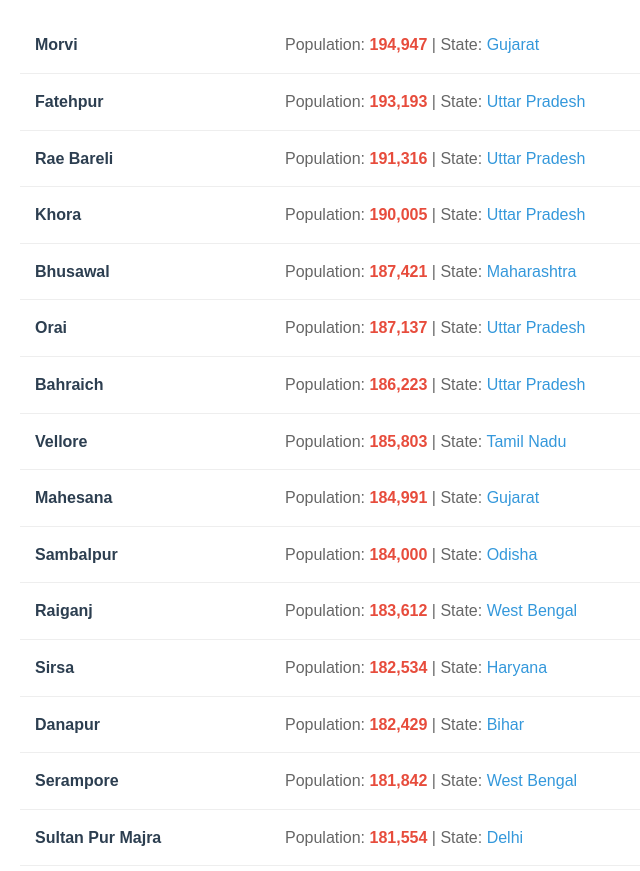
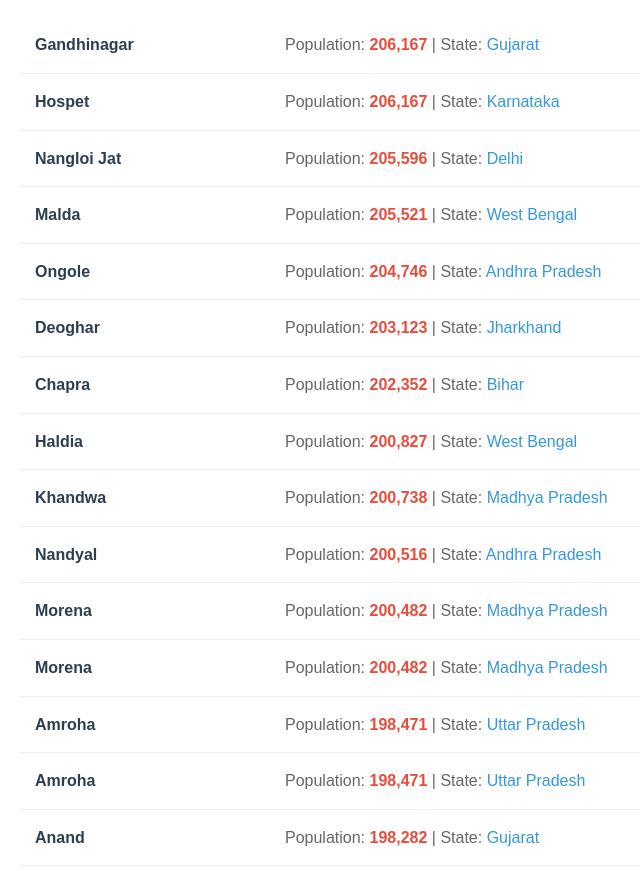
Before and after one commit to theikbhal/town_with_one_lakh_population, a plain HTML site: page index.html in a window 1280 px wide. Shown: the part 81-952 px from the top of the page, without its empty margins (240-880 px from the left). Drawn offline with Linux system fonts and the light colour scheme.

Commit message:
added few more

```diff
--- a/index.html
+++ b/index.html
@@ -103,6 +103,37 @@
     <script>
         // Array of town objects
         const towns = [
+            { name: "Chittoor", population: 189332, state: "Andhra Pradesh" },
+            { name: "Morena", population: 200482, state: "Madhya Pradesh" },
+            { name: "Amroha", population: 198471, state: "Uttar Pradesh" },
+            { name: "Anand", population: 198282, state: "Gujarat" },
+            { name: "Bhind", population: 197585, state: "Madhya Pradesh" },
+            { name: "Bhalswa Jahangir Pur", population: 197148, state: "Delhi" },
+            { name: "Madhyamgram", population: 196127, state: "West Bengal" },
+            { name: "Bhiwani", population: 196057, state: "Haryana" },
+            { name: "Baharampur", population: 195223, state: "West Bengal" },
+            { name: "Ambala", population: 195153, state: "Haryana" },
+            { name: "Morvi", population: 194947, state: "Gujarat" },
+            { name: "Gandhinagar", population: 206167, state: "Gujarat" },
+            { name: "Hospet", population: 206167, state: "Karnataka" },
+            { name: "Nangloi Jat", population: 205596, state: "Delhi" },
+            { name: "Malda", population: 205521, state: "West Bengal" },
+            { name: "Ongole", population: 204746, state: "Andhra Pradesh" },
+            { name: "Deoghar", population: 203123, state: "Jharkhand" },
+            { name: "Chapra", population: 202352, state: "Bihar" },
+            { name: "Haldia", population: 200827, state: "West Bengal" },
+            { name: "Khandwa", population: 200738, state: "Madhya Pradesh" },
+            { name: "Nandyal", population: 200516, state: "Andhra Pradesh" },
+            { name: "Chittoor", population: 189332, state: "Andhra Pradesh" },
+            { name: "Morena", population: 200482, state: "Madhya Pradesh" },
+            { name: "Amroha", population: 198471, state: "Uttar Pradesh" },
+            { name: "Anand", population: 198282, state: "Gujarat" },
+            { name: "Bhind", population: 197585, state: "Madhya Pradesh" },
+            { name: "Bhalswa Jahangir Pur", population: 197148, state: "Delhi" },
+            { name: "Madhyamgram", population: 196127, state: "West Bengal" },
+            { name: "Bhiwani", population: 196057, state: "Haryana" },
+            { name: "Baharampur", population: 195223, state: "West Bengal" },
+            { name: "Ambala", population: 195153, state: "Haryana" },
             { name: "Morvi", population: 194947, state: "Gujarat" },
             { name: "Fatehpur", population: 193193, state: "Uttar Pradesh" },
             { name: "Rae Bareli", population: 191316, state: "Uttar Pradesh" },
```
